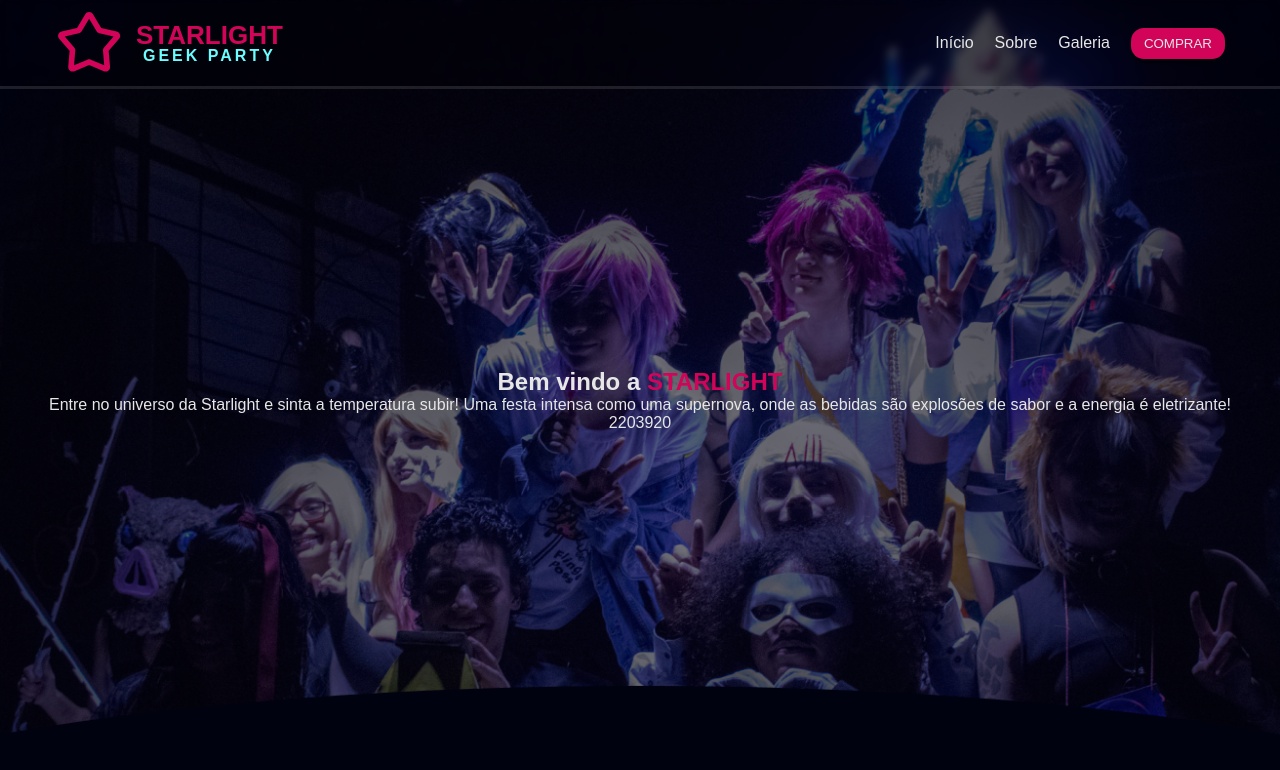
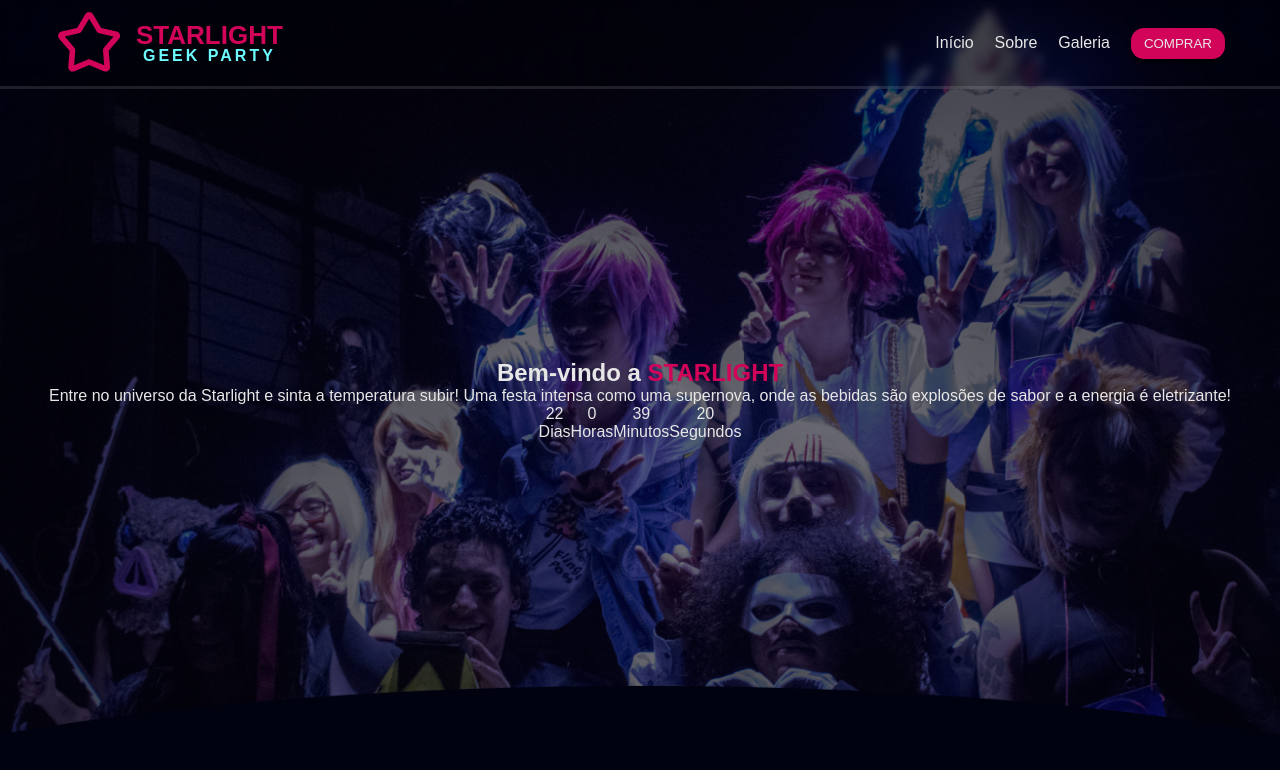
Before and after one commit to SchusterN-hub/Starlight, an Angular app: page / in a window 1280 px wide. Shown: the top 770 px of the page. Built offline with nearby package versions, Linux system fonts and the light colour scheme; a web font is replaced by a local one.

Commit message:
alterações no countdown

```diff
--- a/src/app/components/banner/banner.component.html
+++ b/src/app/components/banner/banner.component.html
@@ -1,20 +1,32 @@
 <section class="banner">
   <h2 class="banner__titulo">
-    Bem vindo a <span class="banner__titulo--destaque">starlight</span>
+    Bem-vindo a <span class="banner__titulo--destaque">starlight</span>
   </h2>
-  <p class="banner__apoio">Entre no universo da
+  <p class="banner__apoio">
+    Entre no universo da
     <span class="banner__apoio--destaque"> Starlight </span>
     e sinta a temperatura
-    <span class="banner__apoio--destaqueAzul"> subir</span>!
-    Uma festa intensa como uma
-    <span class="banner__apoio--destaqueAzul"> supernova</span>,
-    onde as bebidas são explosões de sabor e a energia é
+    <span class="banner__apoio--destaqueAzul"> subir</span>! Uma festa intensa
+    como uma <span class="banner__apoio--destaqueAzul"> supernova</span>, onde
+    as bebidas são explosões de sabor e a energia é
     <span class="banner__apoio--destaqueAzul"> eletrizante</span>!
   </p>
   <div class="banner__countdown">
-    <div class="banner__countdown__days">{{ countdownDays }}</div>
-    <div class="banner__countdown__hours">{{ countdownHours }}</div>
-    <div class="banner__countdown__minutes">{{ countdownMinutes }}</div>
-    <div class="banner__countdown__seconds">{{ countdownSeconds }}</div>
+    <div class="banner__countdown__days">
+      {{ countdownDays }}
+      <p>Dias</p>
+    </div>
+    <div class="banner__countdown__hours">
+      {{ countdownHours }}
+      <p>Horas</p>
+    </div>
+    <div class="banner__countdown__minutes">
+      {{ countdownMinutes }}
+      <p>Minutos</p>
+    </div>
+    <div class="banner__countdown__seconds">
+      {{ countdownSeconds }}
+      <p>Segundos</p>
+    </div>
   </div>
 </section>
```
